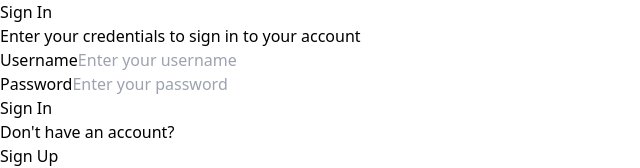
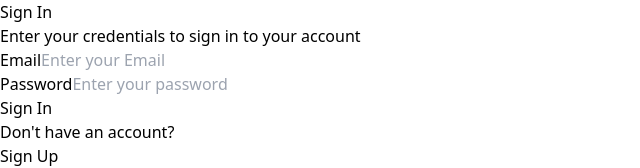
Before and after one commit to tanishq078/SonicFund, a React (Vite) app in the folder frontend/: page /signin in a window 1280 px wide. Shown: the top 168 px of the page, without its empty margins (0-640 px from the left). Built offline with nearby package versions, Linux system fonts and the light colour scheme.

Commit message:
server call

```diff
--- a/frontend/src/pages/signin.jsx
+++ b/frontend/src/pages/signin.jsx
@@ -74,12 +74,12 @@ const Signin = () => {
           {/* Username Field */}
           <div className="mb-4">
             <label htmlFor="username" className="block text-sm font-medium text-gray-300">
-              Username
+              Email
             </label>
             <input
               type="text"
               id="username"
-              placeholder="Enter your username"
+              placeholder="Enter your Email"
               className="w-full p-3 mt-1 bg-gray-800 border border-gray-700 rounded-lg text-gray-300 focus:ring-2 focus:ring-red-500 focus:outline-none"
               onChange={(e) => setUsername(e.target.value)}
               autoComplete="username"
--- a/frontend/src/pages/signup.jsx
+++ b/frontend/src/pages/signup.jsx
@@ -117,11 +117,11 @@ const handleSubmit = async (e) => {
           {/* Input Fields */}
           <div className="space-y-4">
             <div>
-              <label htmlFor="username" className="block text-sm text-gray-300 mb-1">Username</label>
+              <label htmlFor="username" className="block text-sm text-gray-300 mb-1">Email</label>
               <input
                 id="username"
                 type="text"      // 👈 change this line
-                placeholder="Enter your username"
+                placeholder="Enter your Email"
                 value={username}
                 onChange={(e) => setUsername(e.target.value)}
                 className="w-full p-3 bg-gray-800 text-gray-300 border border-gray-700 rounded-lg focus:outline-none focus:ring-2 focus:ring-red-500"
```
